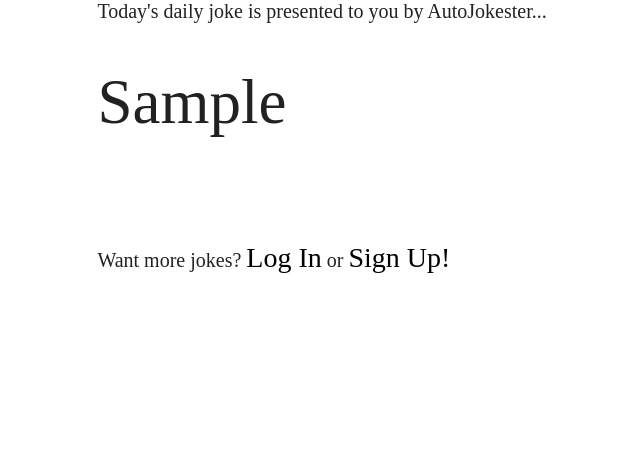
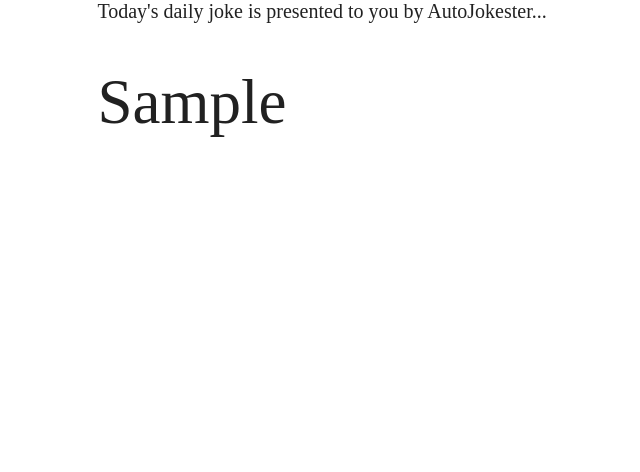
Before and after one commit to sean-yates/Auto-Jokester, a Django app: page / in a window 1280 px wide. Shown: the part 298-770 px from the top of the page, without its empty margins (229-869 px from the left). Run offline with Django 3.2, Linux system fonts and the light colour scheme; a user stored in the database is signed in; tables that the repository leaves empty hold one stand-in row (values such as "Sample post"); some web fonts are replaced.

Commit message:
removes link to login or sign up on home page if user is already logged in

```diff
--- a/main_app/templates/home.html
+++ b/main_app/templates/home.html
@@ -22,9 +22,10 @@
     {% endif %}
     <p class="welcome">Today's daily joke is presented to you by AutoJokester...</p>
     <h1 id="homejoke">{{random_joke}}</h1>
-    <p class="welcome">Want more jokes? <a href="{% url 'login' %}" class="headerlinks">Log In</a> or
-    <a href="{% url 'signup' %}" class="headerlinks">Sign Up!</p>
-
+    {% if not user.is_authenticated %}
+      <p class="welcome">Want more jokes? <a href="{% url 'login' %}" class="headerlinks">Log In</a> or
+      <a href="{% url 'signup' %}" class="headerlinks">Sign Up!</p>
+    {% endif %}
 
 
   </div>
```
